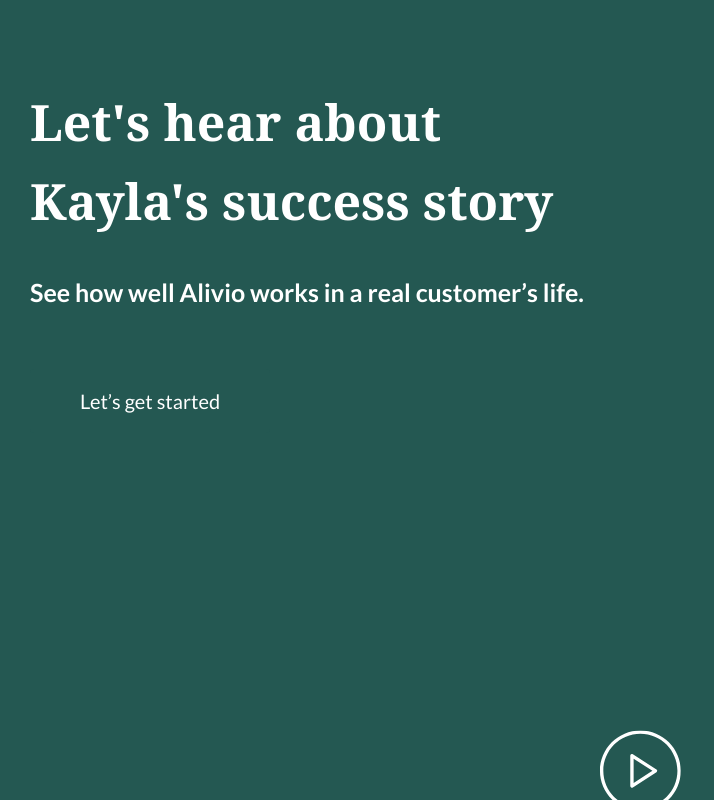
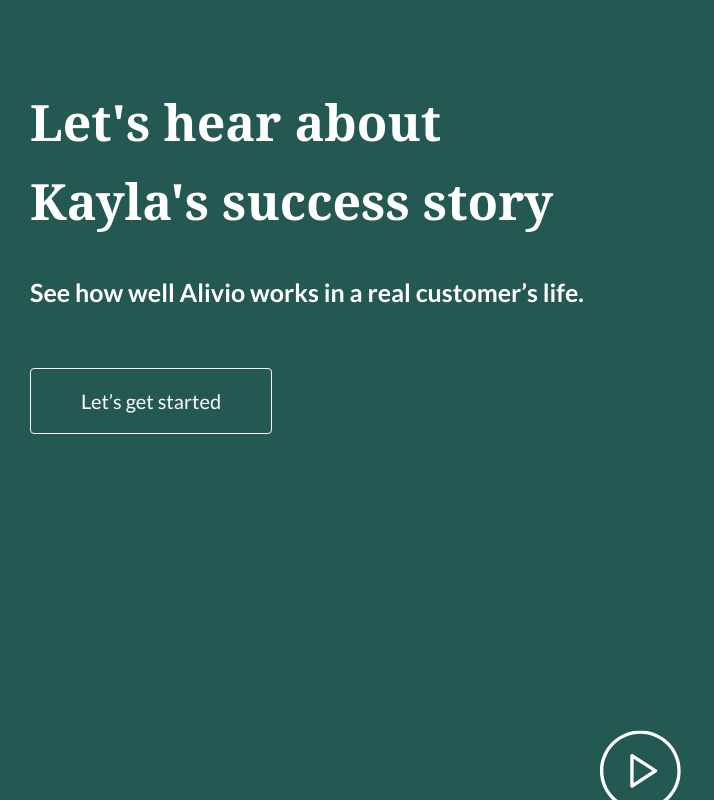
Before and after one commit to vsamura/Alivio, a plain HTML site: page index.html in a window 1280 px wide. In both pictures the pointer is over the link "Let’s get started". Shown: the part 3408-4208 px from the top of the page, without its empty margins (0-714 px from the left). Drawn offline with Linux system fonts and the light colour scheme.

Commit message:
btn hover add in video section

```diff
--- a/styles/styles.css
+++ b/styles/styles.css
@@ -299,6 +299,9 @@
 .play-a-min{
   display: none;
 }
+.video .start:hover{
+  border: 1px solid #f5f8f7;
+}
 
 
 @media screen and (max-width: 1900px) {
```
